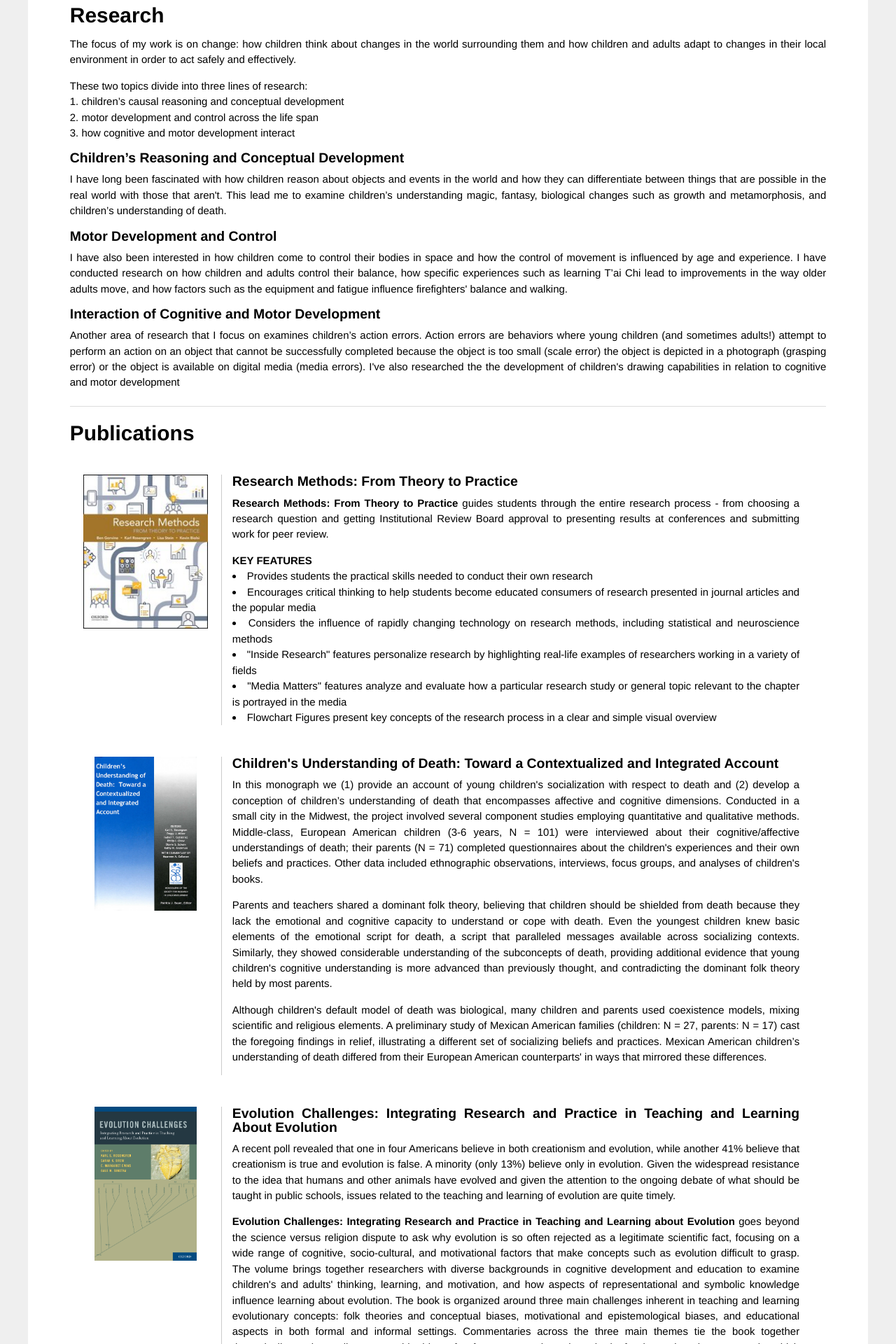
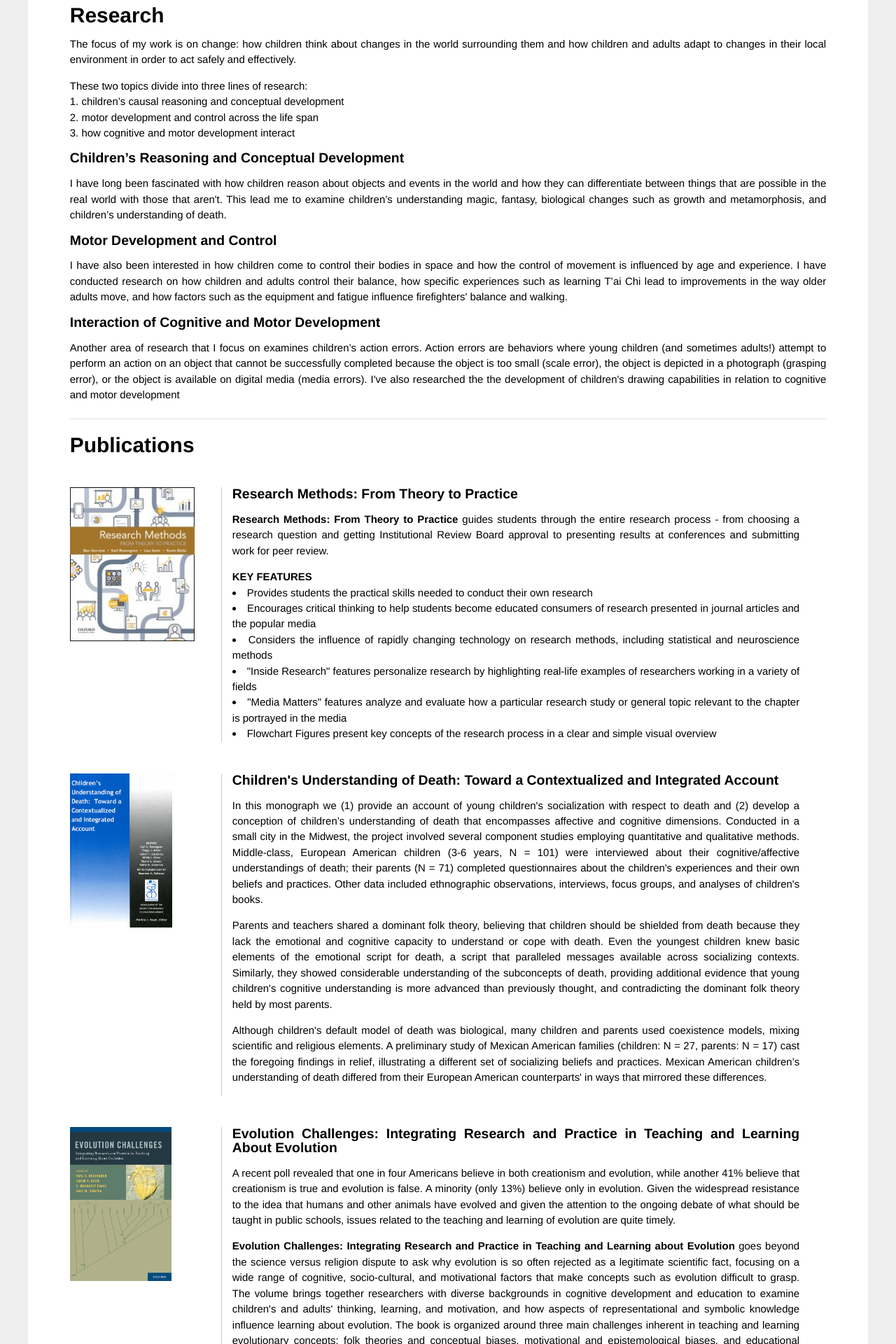
Before and after one commit to krosengren/krosengren.github.io, a Jekyll site: the page built from index.html, in a window 1280 px wide. Shown: the part 506-2426 px from the top of the page at 70% size. Built offline with Jekyll 4.4.1, drawn with Linux system fonts in a browser that asks for light colours; Markdown is read by kramdown in place of the engine named in the settings.

Commit message:
Adjust spacing and add commas

```diff
--- a/css/main.css
+++ b/css/main.css
@@ -103,7 +103,7 @@
 .subsection-header {
   font-size: 1.3em;
   line-height: 1em;
-  margin-bottom: 0.5em;
+  margin-bottom: 0.8em;
 }
 
 .footer {
@@ -220,7 +220,6 @@
 
 .book-img-container img {
   display: block;
-  margin: auto;
   max-height: 220px;
 }
 
--- a/index.html
+++ b/index.html
@@ -40,7 +40,7 @@
   </p>
   <h3 class="subsection-header">Interaction of Cognitive and Motor Development</h3>
   <p>
-    Another area of research that I focus on examines children’s action errors. Action errors are behaviors where young children (and sometimes adults!) attempt to perform an action on an object that cannot be successfully completed because the object is too small (scale error) the object is depicted in a photograph (grasping error) or the object is available on digital media (media errors).
+    Another area of research that I focus on examines children’s action errors. Action errors are behaviors where young children (and sometimes adults!) attempt to perform an action on an object that cannot be successfully completed because the object is too small (scale error), the object is depicted in a photograph (grasping error), or the object is available on digital media (media errors).
 
     I've also researched the the development of children's drawing capabilities in relation to cognitive and motor development
   </p>
```
